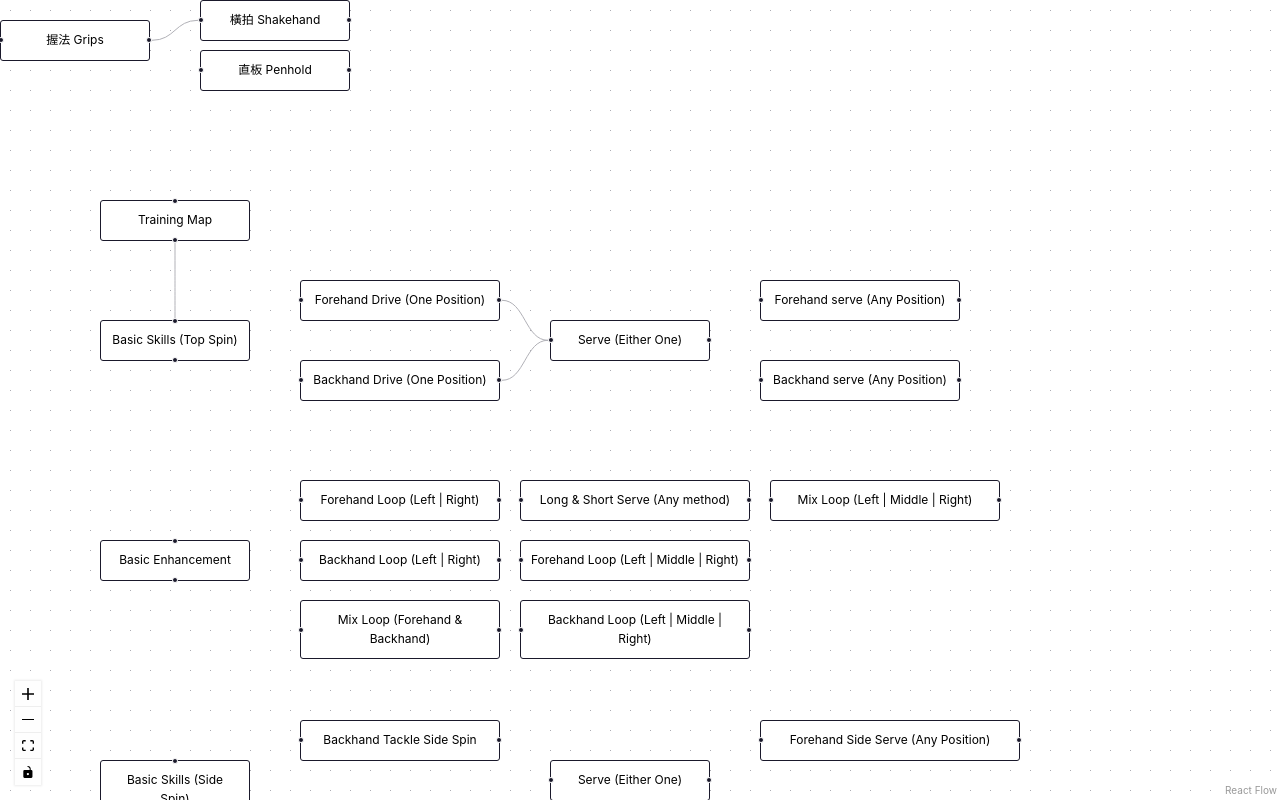
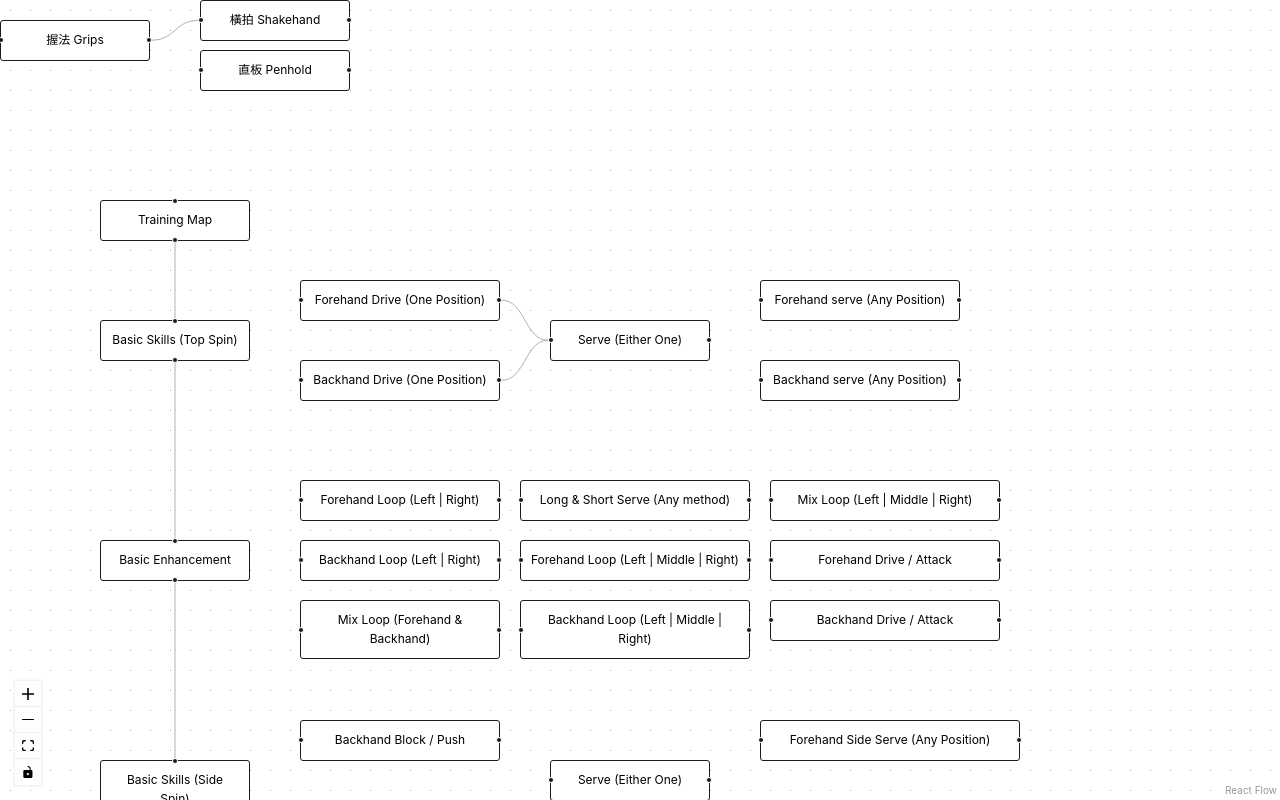
Before and after one commit to r48n34/Modern-Table-Tennis-Score-Board, a React (Vite) app: page /roadmap in a window 1280 px wide. Built offline with nearby package versions, Linux system fonts and the light colour scheme.

Commit message:
Update roadmapNodes.ts

```diff
--- a/src/components/roadMap/roadmapNodes.ts
+++ b/src/components/roadMap/roadmapNodes.ts
@@ -160,6 +160,26 @@ export const roadMapNodes = [
         targetPosition: Position.Left,
     },
     {
+        id: "Forehand-Force",
+        position: { x: 770, y: 540 },
+        data: { label: "Forehand Drive / Attack" },
+        style: {
+            width: 230,
+        },
+        sourcePosition: Position.Right,
+        targetPosition: Position.Left,
+    },
+    {
+        id: "Backhand-Force",
+        position: { x: 770, y: 600 },
+        data: { label: "Backhand Drive / Attack" },
+        style: {
+            width: 230,
+        },
+        sourcePosition: Position.Right,
+        targetPosition: Position.Left,
+    },
+    {
         id: "Basic-Side",
         position: { x: 100, y: 760 },
         data: { label: "Basic Skills (Side Spin)" },
@@ -167,7 +187,7 @@ export const roadMapNodes = [
     {
         id: "Basic-Side-Backhand",
         position: { x: 300, y: 720 },
-        data: { label: "Backhand Tackle Side Spin" },
+        data: { label: "Backhand Block / Push" },
         style: {
             width: 200,
         },
@@ -177,7 +197,7 @@ export const roadMapNodes = [
     {
         id: "Forehand-Side-Backhand",
         position: { x: 300, y: 810 },
-        data: { label: "Forehand Tackle Side Spin" },
+        data: { label: "Forehand Block / Push" },
         style: {
             width: 200,
         },
@@ -214,6 +234,108 @@ export const roadMapNodes = [
         sourcePosition: Position.Right,
         targetPosition: Position.Left,
     },
+    {
+        id: "Basic-Back",
+        position: { x: 100, y: 970 },
+        data: { label: "Basic Skills (Back Spin)" },
+    },
+    {
+        id: "Basic-Back-Backhand",
+        position: { x: 300, y: 920 },
+        data: { label: "Backhand Short / Long Push" },
+        style: {
+            width: 200,
+        },
+        sourcePosition: Position.Right,
+        targetPosition: Position.Left,
+    },
+    {
+        id: "Basic-Back-Forehand",
+        position: { x: 300, y: 1020 },
+        data: { label: "Forehand Short / Long Push" },
+        style: {
+            width: 200,
+        },
+        sourcePosition: Position.Right,
+        targetPosition: Position.Left,
+    },
+    {
+        id: "Basic-Back-Forehand-Up",
+        position: { x: 550, y: 970 },
+        data: { label: "Forehand (Counter) Drive" },
+        style: {
+            width: 160,
+        },
+        sourcePosition: Position.Right,
+        targetPosition: Position.Left,
+    },
+
+    {
+        id: "Basic-Serve-Back",
+        position: { x: 760, y: 970 },
+        data: { label: "Serve (Either One)" },
+        style: {
+            width: 160,
+        },
+        sourcePosition: Position.Right,
+        targetPosition: Position.Left,
+    },
+    {
+        id: "Serve-Forehand-Back",
+        position: { x: 960, y: 920 },
+        data: { label: "Forehand Back Serve (Any Position)" },
+        style: {
+            width: 260,
+        },
+        sourcePosition: Position.Right,
+        targetPosition: Position.Left,
+    },
+    {
+        id: "Serve-Backhand-Back",
+        position: { x: 960, y: 1020 },
+        data: { label: "Backhand Back Serve (Any Position)" },
+        style: {
+            width: 260,
+        },
+        sourcePosition: Position.Right,
+        targetPosition: Position.Left,
+    },
+
+    {
+        id: "Basic-Tactics",
+        position: { x: 100, y: 1200 },
+        data: { label: "Basic Tactics" },
+    },
+    {
+        id: "4-Points-Serve",
+        position: { x: 300, y: 1140 },
+        data: { label: "4 Points Serve (Left | Right | Close | Far)" },
+        style: {
+            width: 260,
+        },
+        sourcePosition: Position.Right,
+        targetPosition: Position.Left,
+    },
+    {
+        id: "Serve-And-Play",
+        position: { x: 300, y: 1200 },
+        data: { label: "Serve and tackle (Regarding spin)" },
+        style: {
+            width: 260,
+        },
+        sourcePosition: Position.Right,
+        targetPosition: Position.Left,
+    },
+    {
+        id: "Position-And-Footwork",
+        position: { x: 300, y: 1260 },
+        data: { label: "Position And Footwork Stands" },
+        style: {
+            width: 260,
+        },
+        sourcePosition: Position.Right,
+        targetPosition: Position.Left,
+    },
 ];
 
 export const roadMapEdges = [
@@ -228,6 +350,29 @@ export const roadMapEdges = [
         target: "Basic",
     },
     {
+        id: "e1-220",
+        source: "Basic",
+        target: "Basic-Enhancement",
+    },
+    {
+        id: "e1-221",
+        source: "Basic-Enhancement",
+        target: "Basic-Side",
+    },
+    {
+        id: "e1-222",
+        source: "Basic-Side",
+        target: "Basic-Back",
+    },
+    {
+        id: "e1-223",
+        source: "Basic-Back",
+        target: "Basic-Tactics",
+    },
+
+
+
+    {
         id: "e1-3",
         source: "Forehand-Drive-One",
         target: "Basic-Serve",
```
